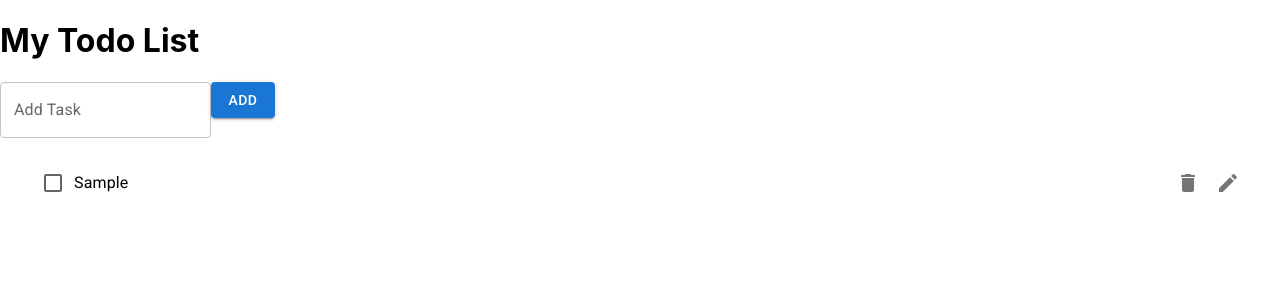
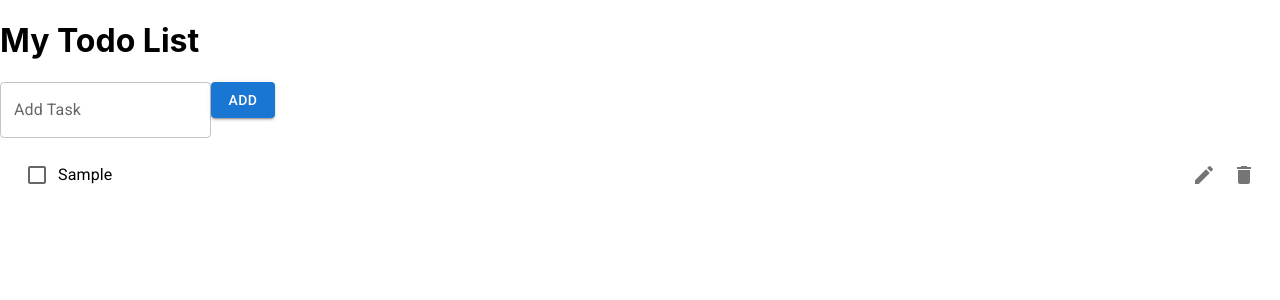
Before and after one commit to samofoke/todo-list-application, a React (Create React App) app: page / in a window 1280 px wide. Both pictures are taken after typing "Sample" into the empty fields and a click on the button "ADD". Shown: the top 300 px of the page. Built offline with nearby package versions, Linux system fonts and the light colour scheme.

Commit message:
able to edit a task

```diff
--- /dev/null
+++ b/src/components/EditTask/EditTask.tsx
@@ -0,0 +1,40 @@
+import React, { useState } from "react";
+import { useFormik } from "formik";
+import * as Yup from "yup";
+import { TextField, Button } from "@mui/material";
+import { toDoTask } from "../../Task/task";
+
+interface EditProps {
+  task: toDoTask;
+  onClose: () => void;
+  onSave: (updatedTask: toDoTask) => void;
+}
+
+const EditTask: React.FunctionComponent<EditProps> = ({
+  task,
+  onClose,
+  onSave,
+}) => {
+  const [editText, setEditText] = useState(task.text);
+
+  const formik = useFormik({
+    initialValues: { editTask: editText },
+    // validationSchema: Yup.object({})
+    onSubmit: (values) => {
+      const updatedTask = { ...task, text: values.editTask };
+      onSave(updatedTask);
+      onClose();
+    },
+  });
+
+  return (
+    <form onSubmit={formik.handleSubmit}>
+      <TextField label="edit task" {...formik.getFieldProps("editTask")} />
+      <Button type="submit" variant="contained" color="primary">
+        Save
+      </Button>
+    </form>
+  );
+};
+
+export default EditTask;
--- a/src/components/TaskItem/TaskItem.tsx
+++ b/src/components/TaskItem/TaskItem.tsx
@@ -6,22 +6,27 @@ import { toDoTask } from "../../Task/task";
 
 interface ItemProps {
   task: toDoTask;
-  // onToggleComplete: (taskId: string) => void;
-  // onDelete: (taskId: string) => void;
-  // onEdit: (taskId: string) => void;
+  onEdit: (taskId: string) => void;
+  //   onToggleComplete: (taskId: string) => void;
+  //   onDelete: (taskId: string) => void;
 }
 
-const TaskItems: React.FunctionComponent<ItemProps> = ({ task }) => {
+const TaskItems: React.FunctionComponent<ItemProps> = ({ task, onEdit }) => {
+  const handleEditClick = () => {
+    onEdit(task.id);
+  };
   return (
     <ListItem>
-      <Checkbox />
-      <ListItemText id={task.id} primary={task.text} />
-      <IconButton>
-        <DeleteIcon />
-      </IconButton>
-      <IconButton>
-        <EditIcon />
-      </IconButton>
+      <>
+        <Checkbox />
+        <ListItemText id={task.id} primary={task.text} />
+        <IconButton onClick={handleEditClick}>
+          <EditIcon />
+        </IconButton>
+        <IconButton>
+          <DeleteIcon />
+        </IconButton>
+      </>
     </ListItem>
   );
 };
--- a/src/components/TodoList/TodoList.tsx
+++ b/src/components/TodoList/TodoList.tsx
@@ -1,22 +1,23 @@
 import React from "react";
 import { toDoTask } from "../../Task/task";
-import { List, ListItem } from "@mui/material";
+import { List } from "@mui/material";
 import TaskItems from "../TaskItem/TaskItem";
 
 interface ListItemProps {
   tasks: toDoTask[];
+  onEdit: (taskId: string) => void;
   // onToggleComplete: (taskId: string) => void;
   // onDelete: (taskId: string) => void;
-  // onEdit: (taskId: string) => void;
 }
 
-const TodoList: React.FunctionComponent<ListItemProps> = ({ tasks }) => {
+const TodoList: React.FunctionComponent<ListItemProps> = ({
+  tasks,
+  onEdit,
+}) => {
   return (
     <List>
       {tasks.map((task) => (
-        <ListItem key={task.id}>
-          <TaskItems task={task} />
-        </ListItem>
+        <TaskItems key={task.id} task={task} onEdit={onEdit} />
       ))}
     </List>
   );
--- a/src/pages/MainTasks.tsx
+++ b/src/pages/MainTasks.tsx
@@ -1,16 +1,43 @@
 import React, { useState, useEffect } from "react";
 import { toDoTask } from "../Task/task";
+import { Dialog } from "@mui/material";
 import AddTaskForm from "../components/AddTaskForm/AddTask";
 import { saveTasks, laodTasks } from "../utils/localStorage";
 import TodoList from "../components/TodoList/TodoList";
+import EditTask from "../components/EditTask/EditTask";
 
 const MainTasks: React.FunctionComponent = () => {
   const [tasks, setTasks] = useState<toDoTask[]>(laodTasks());
+  const [editTask, setEdittask] = useState<string | null>(null);
+  const [isOpen, setOpen] = useState(false);
 
   const handleAddTask = (newTask: toDoTask) => {
     console.log("new: ", newTask);
-    setTasks([...tasks, newTask]);
-    saveTasks([...tasks, newTask]);
+    setTasks((prevTasks) => {
+      const updatedTasks = [...prevTasks, newTask];
+      saveTasks(updatedTasks);
+      return updatedTasks;
+    });
+  };
+
+  const handleEdit = (taskId: string) => {
+    setEdittask(taskId);
+    setOpen(true);
+  };
+
+  const handleSave = (updatedTask: toDoTask) => {
+    console.log("trigger: ", updatedTask);
+    const updatedTaks = tasks.map((task) =>
+      task.id === updatedTask.id ? updatedTask : task
+    );
+    console.log("new: ", updatedTask);
+    setTasks(updatedTaks);
+    saveTasks(updatedTaks);
+    setOpen(false);
+  };
+
+  const handleClose = () => {
+    setOpen(false);
   };
 
   useEffect(() => {
@@ -21,7 +48,22 @@ const MainTasks: React.FunctionComponent = () => {
     <>
       <h1>My Todo List</h1>
       <AddTaskForm onAddTask={handleAddTask} />
-      <TodoList tasks={tasks} />
+      <TodoList tasks={tasks} onEdit={handleEdit} />
+      <Dialog open={isOpen} onClose={handleClose}>
+        {editTask && (
+          <EditTask
+            task={
+              tasks.find((task) => task.id === editTask) || {
+                id: "",
+                text: "",
+                completed: false,
+              }
+            }
+            onSave={handleSave}
+            onClose={handleClose}
+          />
+        )}
+      </Dialog>
     </>
   );
 };
--- a/src/utils/localStorage.ts
+++ b/src/utils/localStorage.ts
@@ -7,8 +7,15 @@ const saveTasks = (tasks: toDoTask[]): void => {
 };
 
 const laodTasks = (): toDoTask[] => {
-  const storedTasks = localStorage.getItem(local_key);
-  return storedTasks ? JSON.parse(storedTasks) : [];
+  try {
+    const storedTasks = localStorage.getItem(local_key);
+    if (storedTasks) {
+      return JSON.parse(storedTasks);
+    }
+  } catch (error) {
+    console.error("Error loading tasks: ", error);
+  }
+  return [];
 };
 
 export { saveTasks, laodTasks };
```
